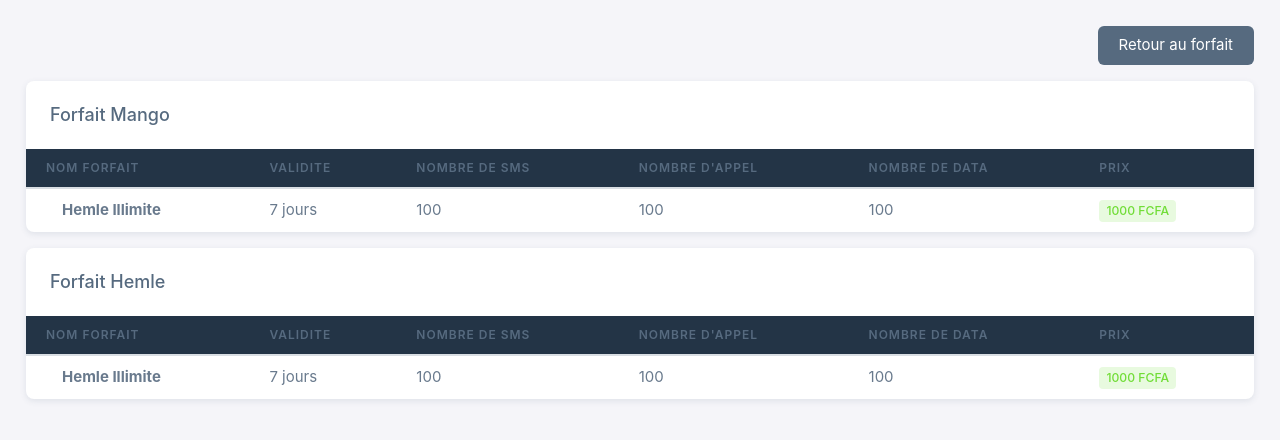
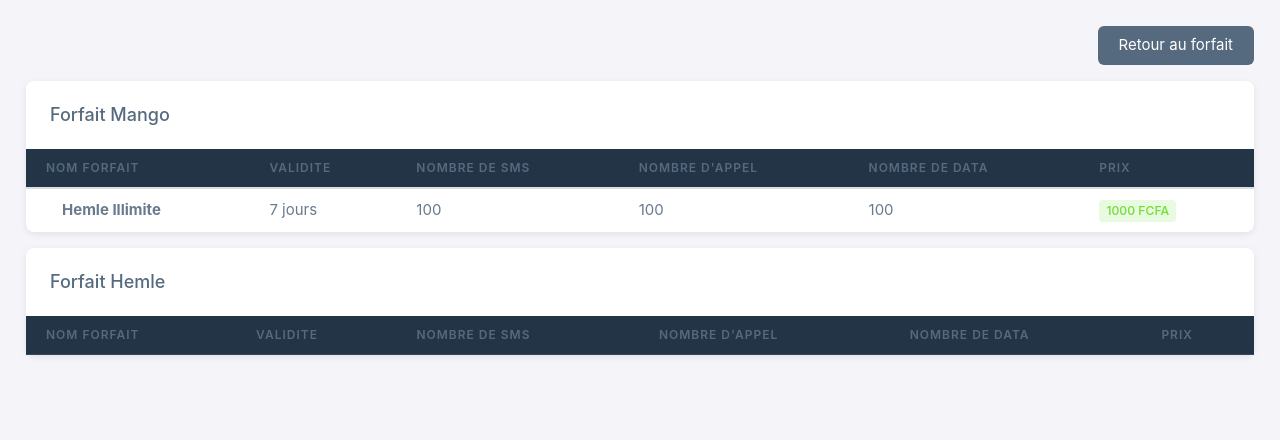
Before and after one commit to Elohim237/BestPlans, an Angular app: page /resultat in a window 1280 px wide. Shown: the top 440 px of the page. Built offline with nearby package versions, Linux system fonts and the light colour scheme.

Commit message:
Affichage

```diff
--- a/src/app/create-plan/create-plan.component.ts
+++ b/src/app/create-plan/create-plan.component.ts
@@ -2,6 +2,7 @@
 import {FormControl, FormGroup} from '@angular/forms';
 import {HttpClient} from "@angular/common/http";
 import {UserplanService} from "../services/userplan.service";
+import {Router} from "@angular/router";
 
 @Component({
   selector: 'app-create-plan',
@@ -18,7 +19,8 @@
   });
   Hemle !:any;
   Mango !:any;
-  constructor(private userplan : UserplanService) {
+  All!:any;
+  constructor(private userplan : UserplanService,private router:Router) {
   }
   choiseplan(){
       let result={amount:this.plans.value.amount,sms:parseInt(<string>this.plans.value.sms) ,call:parseInt(<string>this.plans.value.appel),data:parseInt(<string>this.plans.value.data),validity:parseInt(<string>this.plans.value.validity)}
@@ -50,13 +52,20 @@
         this.plans.reset();
       }
     }
-    this.userplan.showPlan(JSON.stringify(result)).subscribe(
-      (response: any) => {
+    else{
+      this.userplan.showPlan(JSON.stringify(result)).subscribe(
+        (response: any) => {
           this.Hemle=response.Hemle;
           this.Mango=response.Mango;
-        console.log(this.Hemle)
-        console.log(this.Mango)
-      }
-    );
+          this.All=response;
+          this.userplan.allforfait(this.All);
+          console.log(this.All);
+          this.userplan.setHemle(this.Hemle);
+          this.userplan.SetMango(this.Mango);
+        }
+      );
+      this.router.navigate(['/resultat'])
+    }
+
   }
 }
--- a/src/app/resultat/resultat.component.html
+++ b/src/app/resultat/resultat.component.html
@@ -46,13 +46,15 @@
           </tr>
           </thead>
           <tbody class="table-border-bottom-0">
-          <tr>
-            <td><i class="fab fa-angular fa-lg text-danger me-3"></i> <strong>Hemle Illimite</strong></td>
-            <td>7 jours </td>
-            <td>100</td>
-            <td>100</td>
-            <td>100</td>
+          <tr *ngFor="let fhemle of Fhemle">
+            <div *ngFor="let result of fhemle">
+            <td><i class="fab fa-angular fa-lg text-danger me-3"></i> <strong>Hemle</strong></td>
+            <td>{{result.validity}}jours </td>
+            <td>{{result.sms}}</td>
+            <td>{{fhemle.call}}</td>
+            <td>{{fhemle.data}}</td>
             <td><span class="badge bg-label-success me-1">1000 Fcfa</span></td>
+            </div>
           </tr>
           </tbody>
         </table>
--- a/src/app/resultat/resultat.component.ts
+++ b/src/app/resultat/resultat.component.ts
@@ -1,10 +1,24 @@
-import { Component } from '@angular/core';
+import {Component, OnInit} from '@angular/core';
+import {UserplanService} from "../services/userplan.service";
 
 @Component({
   selector: 'app-resultat',
   templateUrl: './resultat.component.html',
   styleUrls: ['./resultat.component.scss']
 })
-export class ResultatComponent {
+export class ResultatComponent implements OnInit{
+
+  constructor(private userplan: UserplanService) {
+  }
+  Fhemle:any;
+  test:any;
+  ngOnInit(){
+    this.Fhemle=this.userplan.getAll();
+    //console.log(this.Fhemle)
+
+   // console.log(this.Fhemle[0]);
+   // console.log(this.userplan.getHemle());
+    //console.log(this.userplan.getMango());
+  }
 
 }
--- a/src/app/services/userplan.service.ts
+++ b/src/app/services/userplan.service.ts
@@ -6,10 +6,31 @@
 })
 export class UserplanService {
   constructor(private http: HttpClient) {}
+  Hemle=new Array<any>;
+  All=new Array<any>;
+  Mango:any;
   public showPlan(plan:any): Observable<any>
   {
     const headers = new HttpHeaders({ 'Content-Type': 'application/json' });
     const url='http://127.0.0.1:8000/api/choices/';
     return this.http.post<any>(url,plan,{headers});
   }
+  public setHemle(obj:any){
+    this.Hemle.push(obj);
+  }
+  public SetMango(obj:any){
+    this.Mango=obj;
+  }
+  public getHemle(){
+    return this.Hemle;
+  }
+  public getMango(){
+    return this.Mango;
+  }
+  public allforfait(obj:any){
+    this.All.push(obj)
+  }
+  public  getAll(){
+    return this.All;
+  }
 }
```
